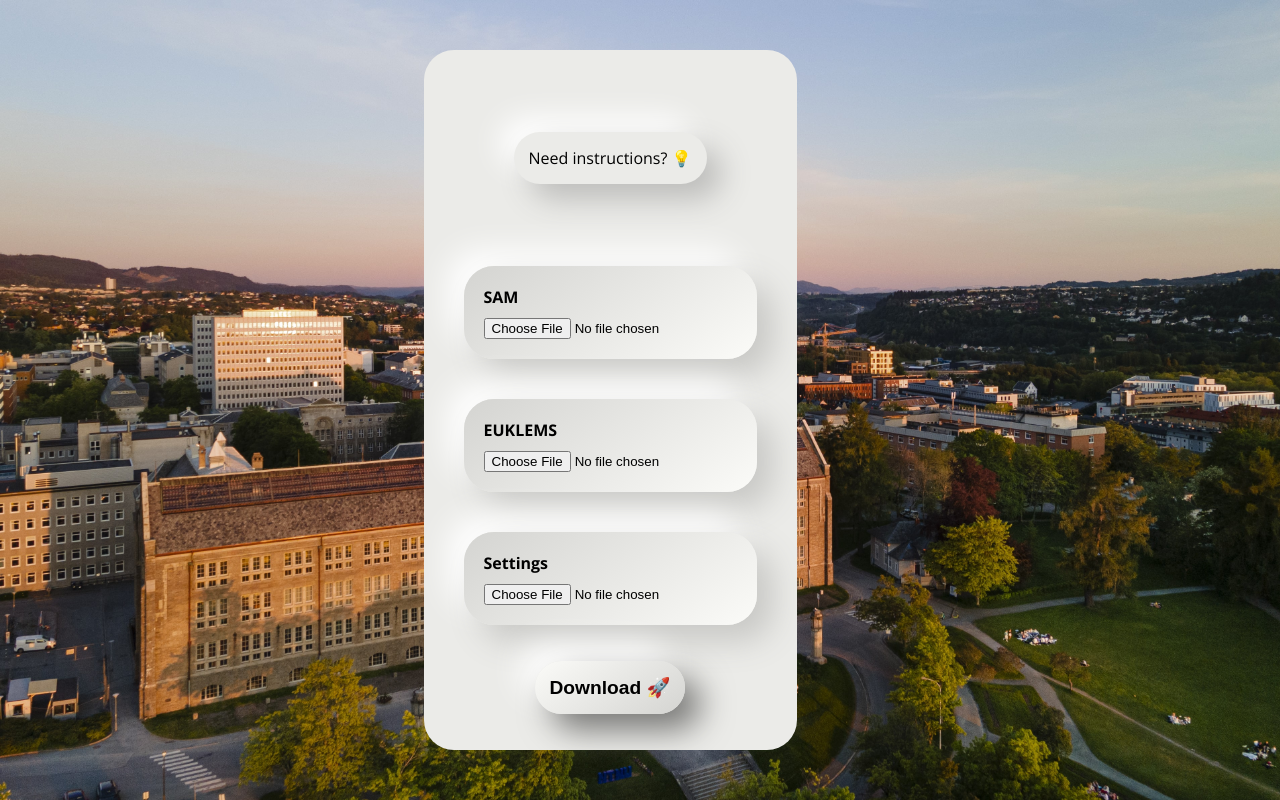
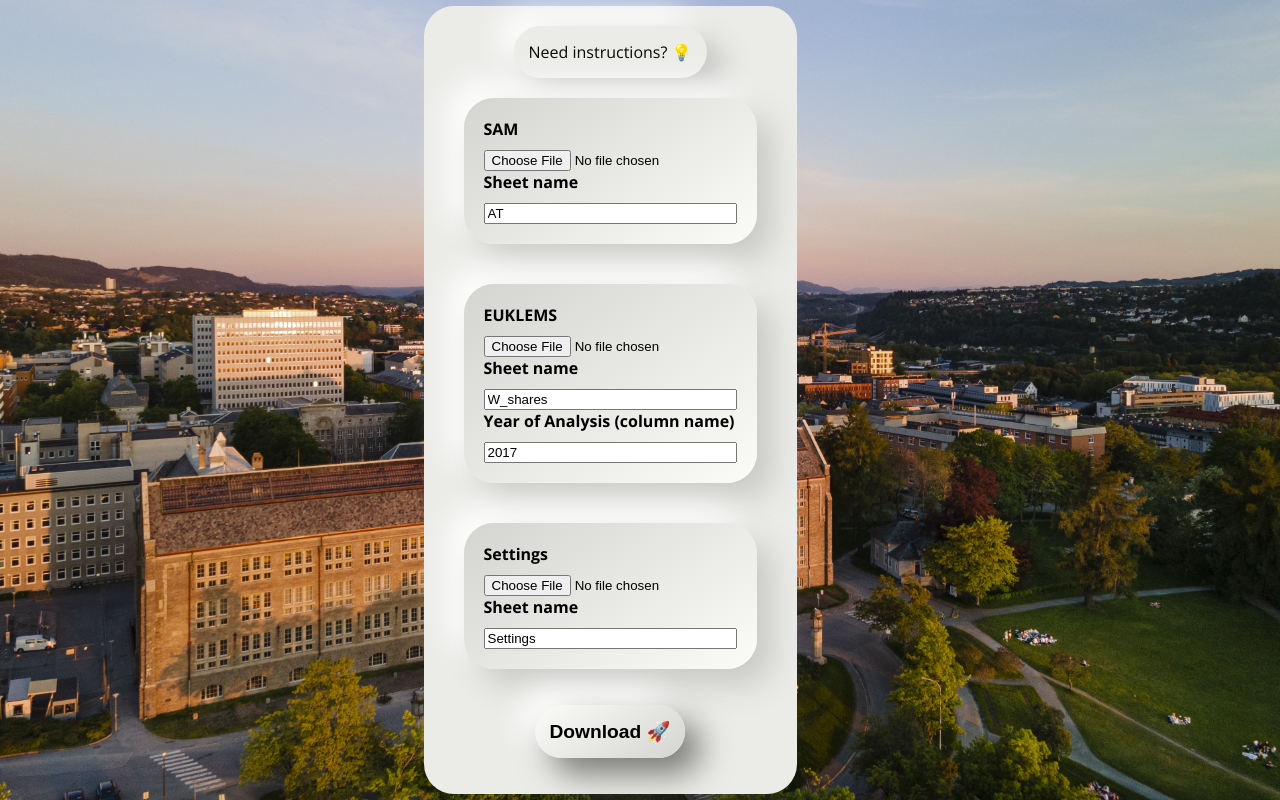
Before and after one commit to tord-s/macro_project, a Flask app: page / in a window 1280 px wide. Run offline with Flask 2, Linux system fonts and the light colour scheme.

Commit message:
moved most settings apart from mapping to UI

```diff
--- a/app.py
+++ b/app.py
@@ -21,17 +21,18 @@ default_settings_file = excel_base_path + 'settings.xlsx'
 euklems_codes_column_name_in_excel = "EUKLEMS code"
 sam_codes_column_name_in_excel = "SAM code"
 
-"""
-Generating the Pandas Dataframes from the files
-"""
 
+def do_calculations(sam_file=default_sam_file, euklems_file=default_euklems_file, settings_file=default_settings_file,
+                    sam_sheet_name='Sheet1', euklems_sheet_name='Sheet1', settings_sheet_name='Sheet1', year_of_analysis='2017'):
+    start_time = time.time()
 
-def do_calcululations(sam_file=default_sam_file, euklems_file=default_euklems_file, settings_file=default_settings_file):
-    start_time = time.time()
-    sam = pd.read_excel(sam_file, sheet_name=0,
+    """
+    Generating the Pandas Dataframes from the files
+    """
+    sam = pd.read_excel(sam_file, sheet_name=sam_sheet_name,
                         index_col=0)
-    euklems = pd.read_excel(euklems_file, sheet_name='W_shares')
-    settings = pd.read_excel(settings_file, sheet_name='Settings')
+    euklems = pd.read_excel(euklems_file, sheet_name=euklems_sheet_name)
+    settings = pd.read_excel(settings_file, sheet_name=settings_sheet_name)
 
     # Reads the Labour row of the SAM - Generates a dictionary
     sam_labour_row = sam.loc['Labour'].dropna().to_dict()
@@ -48,7 +49,7 @@ def do_calcululations(sam_file=default_sam_file, euklems_file=default_euklems_fi
         euklems_codes = all_euklems_codes[i].split(', ')
         mapped_codes.append((sam_codes, euklems_codes))
 
-    year_of_analysis = int(settings.loc[0, 'YoA'])
+    year_of_analysis = int(year_of_analysis)
 
     data_to_be_added = []
     for code_map in mapped_codes:
@@ -133,7 +134,13 @@ def return_files_tut():
         sam = request.files['sam']
         euklems = request.files['euklems']
         settings = request.files['settings']
-        used_time = do_calcululations(sam, euklems, settings)
+        sam_sheet_name = request.form['sam_sheet_name']
+        euklems_sheet_name = request.form['euklems_sheet_name']
+        settings_sheet_name = request.form['settings_sheet_name']
+        year_of_analysis = request.form['year_of_analysis']
+        print(sam_sheet_name)
+        used_time = do_calculations(
+            sam, euklems, settings, sam_sheet_name, euklems_sheet_name, settings_sheet_name, year_of_analysis)
         print('Used time: ', used_time)
         return send_file(excel_base_path + "output.xlsx", attachment_filename='resulting_output_id' + str(round(time.time(), 0))[:-2] + '.xlsx')
     try:
--- a/templates/downloads.html
+++ b/templates/downloads.html
@@ -165,14 +165,25 @@
             <div class="field">
                 <label for="sam">SAM</label>
                 <input type="file" id="sam" name="sam">
+                <label for="sam_sheet_name">Sheet name</label>
+                <input type="text" placeholder="SAM sheet name" id="sam_sheet_name" name="sam_sheet_name" value="AT">
             </div>
             <div class="field">
                 <label for="euklems">EUKLEMS</label>
                 <input type="file" id="euklems" name="euklems">
+                <label for="euklems_sheet_name">Sheet name</label>
+                <input type="text" placeholder="EUKLEMS sheet name" id="euklems_sheet_name" name="euklems_sheet_name"
+                    value="W_shares">
+                <label for="year_of_analysis">Year of Analysis (column name)</label>
+                <input type="text" placeholder="Year of Analysis" id="year_of_analysis" name="year_of_analysis"
+                    value="2017">
             </div>
             <div class="field">
                 <label for="euklems">Settings</label>
                 <input type="file" id="settings" name="settings">
+                <label for="settings_sheet_name">Sheet name</label>
+                <input type="text" placeholder="Settings sheet name" id="settings_sheet_name" name="settings_sheet_name"
+                    value="Settings">
             </div>
             <p><input type="submit" value="Download 🚀" class="submit_btn" /></p>
             {% if used_time %}
```
Also changed, not shown: 2 other files.
